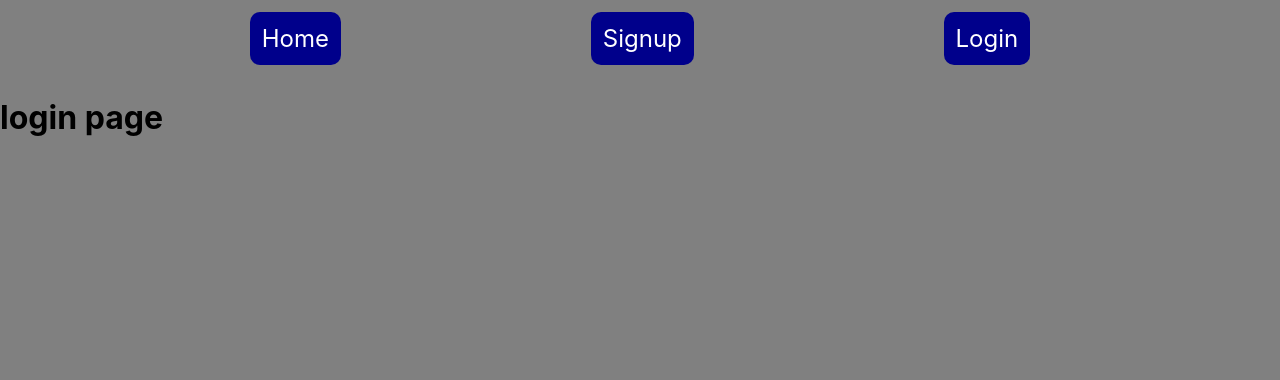
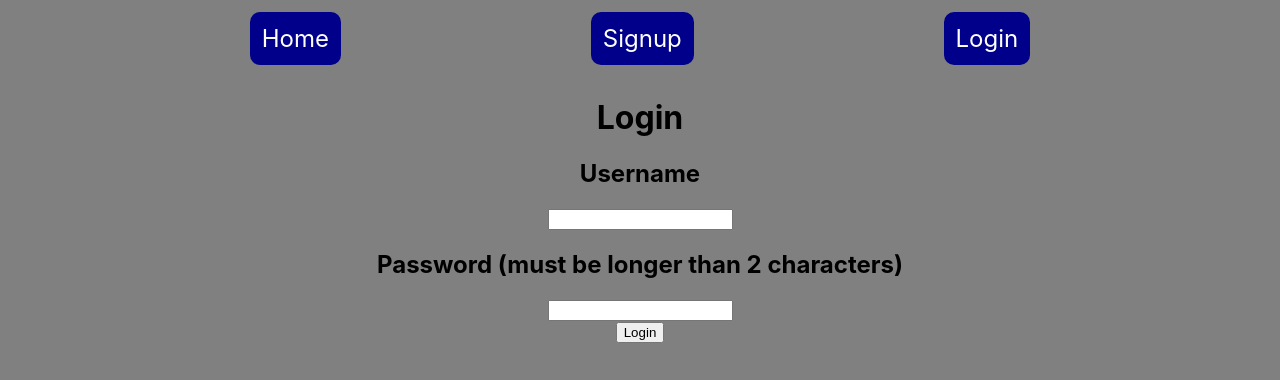
Before and after one commit to jmchiang1/MERNG-Social-Media-Application, a React (Create React App) app in the folder client/: page /Login in a window 1280 px wide. Shown: the top 380 px of the page. Built offline with nearby package versions, Linux system fonts and the light colour scheme.

Commit message:
Added login component

```diff
--- a/client/src/Components/Login.js
+++ b/client/src/Components/Login.js
@@ -1,11 +1,88 @@
-import React from 'react'
+import React, { useState } from "react";
+import gql from "graphql-tag";
+import { useMutation } from "@apollo/react-hooks";
+import { useNavigate } from "react-router-dom";
 
-function Login() {
-    return (
+const Login = () => {
+  //   const [errors, setErrors] = useState({});
+  const [user, setUser] = useState({
+    username: "",
+    password: "",
+  });
+
+  const { username, password } = user;
+
+  const onChange = (e) => setUser({ ...user, [e.target.name]: e.target.value });
+
+  const navigate = useNavigate();
+
+  const [loginUser] = useMutation(LOGIN_USER, {
+    update(_, result) {
+      console.log(result);
+      navigate("/");
+    },
+    // onError(err) {
+    //   console.log("register errors",setErrors(err.graphQLErrors[0].extensions.exception.errors));
+    //   setErrors(err.graphQLErrors[0].extensions.exception.errors);
+    // },
+    variables: user,
+  });
+
+  const onSubmit = (e) => {
+    e.preventDefault();
+    loginUser();
+  };
+
+  return (
+    <div className="container">
+      <h1>Login </h1>
+      <form onSubmit={onSubmit}>
         <div>
-            <h1>login page</h1>
+          <h2>Username</h2>
+          <input
+            type="text"
+            name="username"
+            value={username}
+            onChange={onChange}
+            required
+          />
         </div>
-    )
-}
+        <div>
+          <h2>Password (must be longer than 2 characters)</h2>
+          <input
+            type="password"
+            name="password"
+            value={password}
+            onChange={onChange}
+            required
+            minLength="2"
+          />
+        </div>
+        <button type="submit" value="Sign Up">
+          Login
+        </button>
+        {/* {Object.keys(errors).length > 0 && (
+        <div className="ui error message">
+          <ul className="list">
+            {Object.values(errors).map((value) => (
+              <li key={value}>{value}</li>
+            ))}
+          </ul>
+        </div>
+      )} */}
+      </form>
+    </div>
+  );
+};
 
-export default Login
+const LOGIN_USER = gql`
+  mutation login($username: String!, $password: String!) {
+    login(username: $username, password: $password) {
+      id
+      email
+      username
+      token
+    }
+  }
+`;
+export default Login;
--- a/client/src/Components/Register.js
+++ b/client/src/Components/Register.js
@@ -3,7 +3,7 @@ import gql from "graphql-tag";
 import { useMutation } from "@apollo/react-hooks";
 import { useNavigate } from "react-router-dom";
 
-const Register = (props) => {
+const Register = () => {
 //   const [errors, setErrors] = useState({});
   const [user, setUser] = useState({
     username: "",
@@ -18,7 +18,7 @@ const Register = (props) => {
 
   const navigate = useNavigate();
 
-  const [addUser, { loading }] = useMutation(REGISTER_USER, {
+  const [addUser] = useMutation(REGISTER_USER, {
     update(_, result) {
       console.log(result);
       navigate('/')
```
